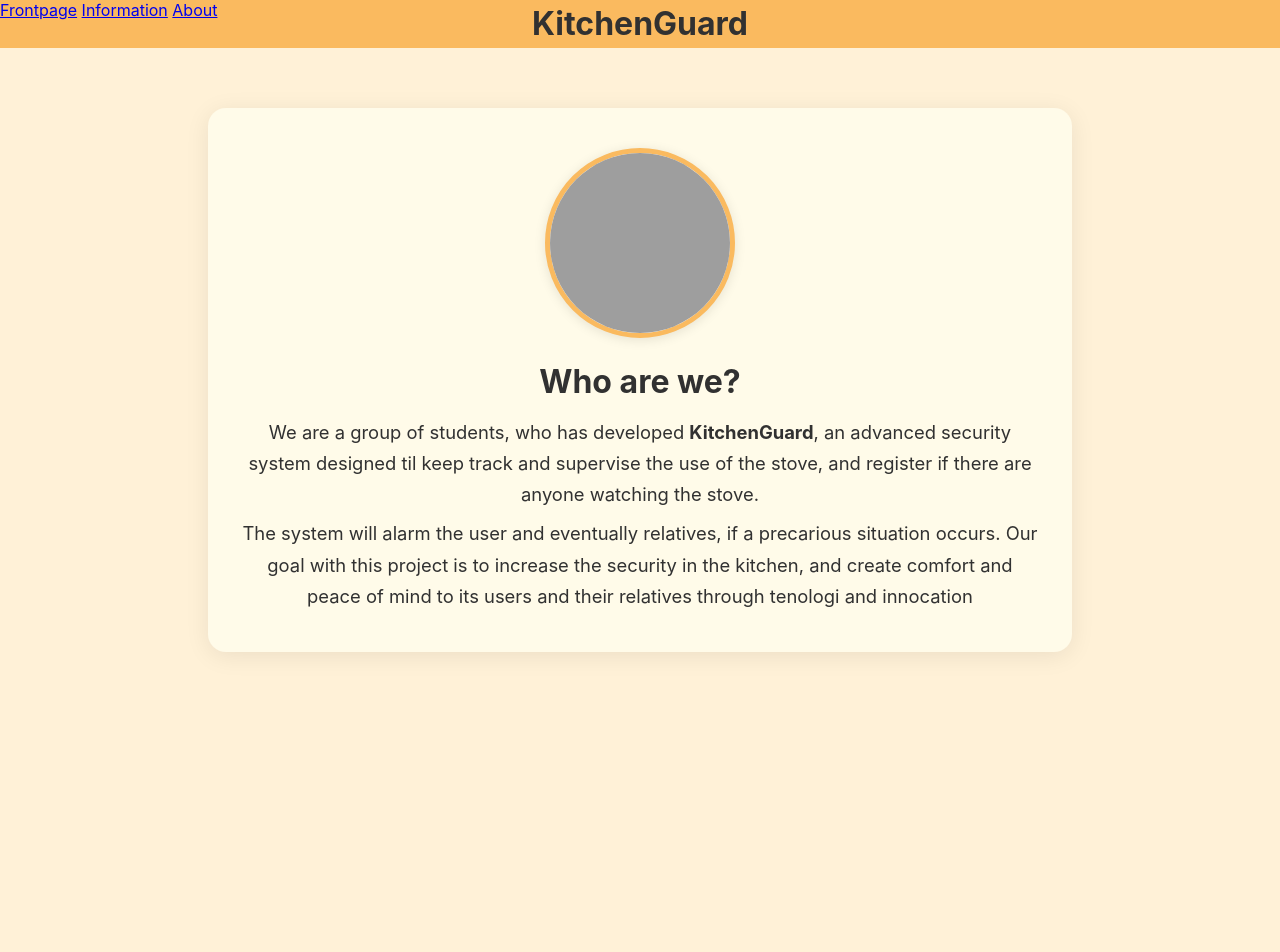
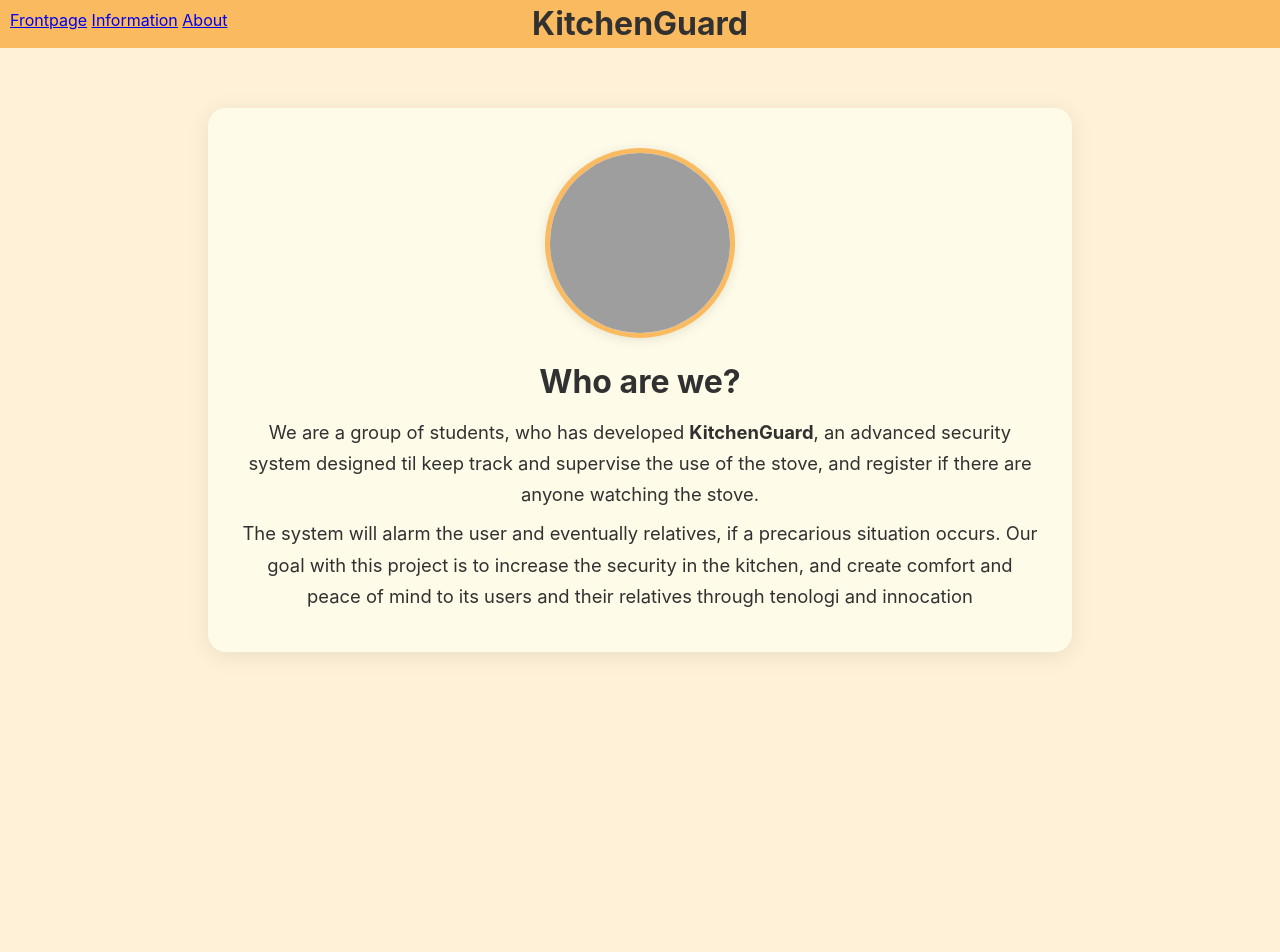
Before and after one commit to jakobolason/KitchenGuard, a Python web app: template src/templates/om.html in a window 1280 px wide. Run offline with Jinja, Linux system fonts and the light colour scheme; the template is opened without the code that fills it, so the values that code supplies are empty; grey boxes are pictures that could not be loaded.

Commit message:
webpage looks good

```diff
--- a/src/templates/forside.html
+++ b/src/templates/forside.html
@@ -13,8 +13,8 @@
     </nav>
 
     <!-- Page header -->
-    <div class="colored-box">
-        <nav>
+    <div class="colored-box grid-3">
+        <nav class="nav">
             <a href="forside.html">Frontpage</a>
             <a href="stats.html">Information</a>
             <a href="om.html">About</a>
--- a/src/templates/om.html
+++ b/src/templates/om.html
@@ -7,8 +7,8 @@
     <link href="/stylesheet.css" rel="stylesheet">
 </head>
 <body>
-    <div class="colored-box">
-        <nav>
+    <div class="colored-box grid-3">
+        <nav class="nav">
             <a href="forside.html">Frontpage</a>
             <a href="stats.html">Information</a>
             <a href="om.html">About</a>
--- a/src/templates/stats.html
+++ b/src/templates/stats.html
@@ -26,8 +26,8 @@
 </style>
 
 <body>
-    <div class="colored-box">
-        <nav>
+    <div class="colored-box grid-3">
+        <nav class="nav">
             <a href="forside.html">Frontpage</a>
             <a href="stats.html">Information</a>
             <a href="om.html">About</a>
--- a/src/templates/stylesheet.css
+++ b/src/templates/stylesheet.css
@@ -28,6 +28,10 @@ body {
     cursor: pointer;
     padding: 10px;
     z-index: 1000;
+}
+
+.nav {
+    margin: 10px;
 }
 
 .alarm-button {
@@ -108,9 +112,13 @@ body {
     text-align: center;
 }
 
-.colored-box {
+.grid-3 {
     grid-template-columns: repeat(3, 1fr);
     display: grid;
+}
+
+.colored-box {
+
     background-color: #FABA5F;
 }
 
```
